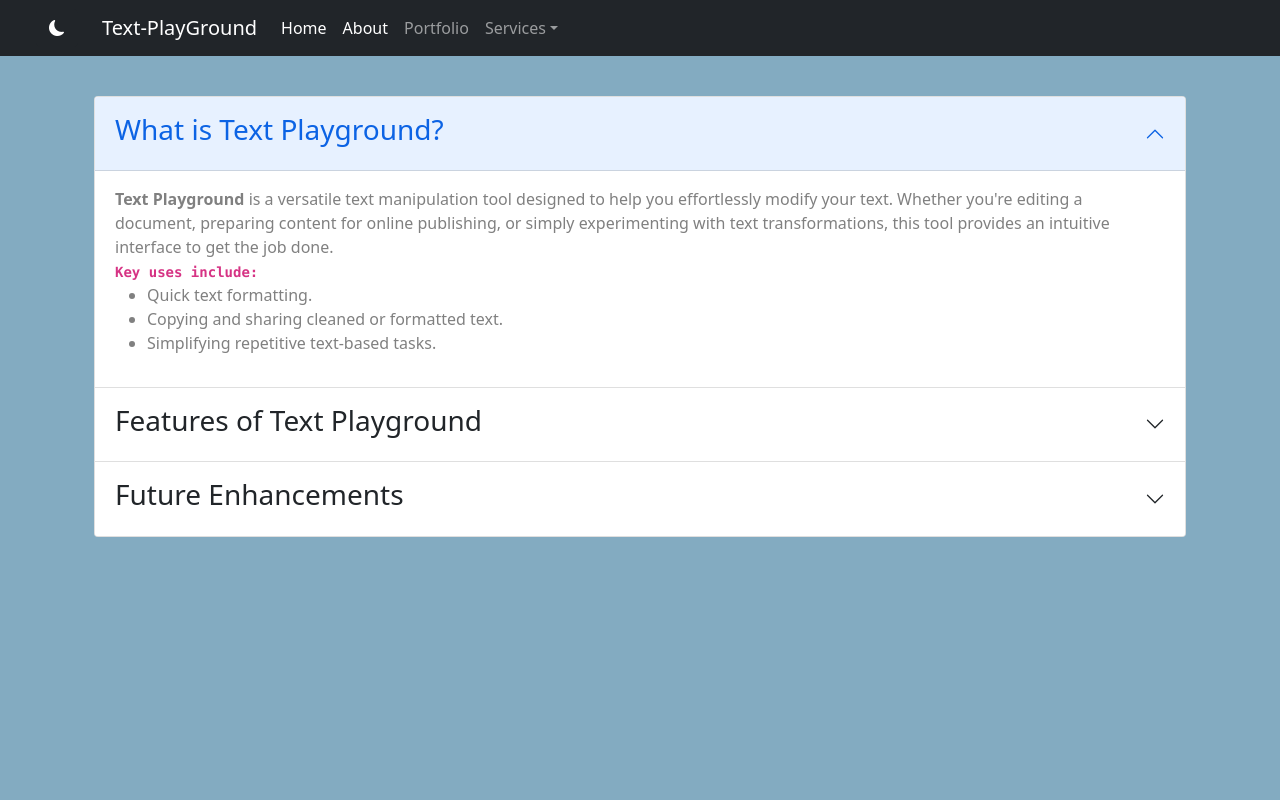
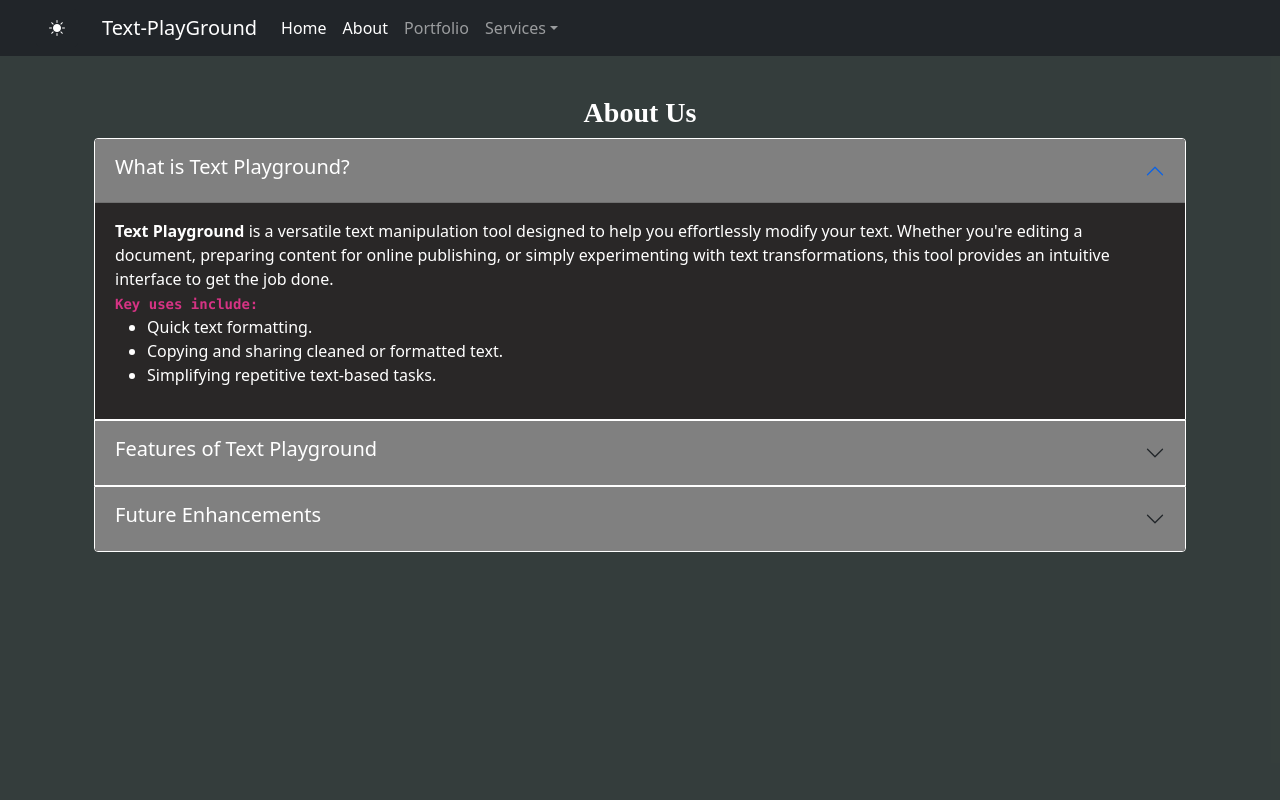
Before and after one commit to Sujan-Rai-426/React-Projects, a React (Vite) app in the folder 05_Text_PlayGround/: page /about in a window 1280 px wide. Shown: the top 800 px of the page. Built offline with nearby package versions, Linux system fonts and the light colour scheme.

Commit message:
Toggle effect in text area of TextForm and also in about field added

```diff
--- a/05_Text_PlayGround/index.html
+++ b/05_Text_PlayGround/index.html
@@ -15,7 +15,7 @@
     <!-- Bootstrap ICONS -->
     <link rel="stylesheet" href="https://cdn.jsdelivr.net/npm/bootstrap-icons@1.11.3/font/bootstrap-icons.min.css">
 
-    <title> Text PlayGround / Sujan Rai </title>
+    <title> Text PlayGround | Word Counter | CharaCter Counter | UpperCase to LowerCase | LowerCase to UpperCase </title>
   </head>
   <body>
     <div id="root"></div>
--- a/05_Text_PlayGround/src/App.jsx
+++ b/05_Text_PlayGround/src/App.jsx
@@ -30,8 +30,8 @@ function App() {
 
            // for toggle mode  initialize myStyle
       const [myStyle, setMyStyle] = useState({
-          color: 'black',
-          backgroundColor : 'rgb(113 159 184 / 87%)',
+          color: 'white',
+          backgroundColor: 'rgb(28 38 36 / 89%)',
       })
 
       // funCtion to handle toggle button
@@ -68,9 +68,9 @@ function App() {
               <Routes>
 
                     {/* When People visit default '/'  -->TextForm or Home*/}
-                  <Route exact path="/" element={ <TextForm showAlert={showAlert} heading='Enter the text in below Text PlayGround' /> } />
+                  <Route exact path="/" element={ <TextForm myStyle={myStyle} showAlert={showAlert} heading='Enter the text in below Text PlayGround' /> } />
                     {/* when people visit path '/about'  --> About */}
-                  <Route exact path="/about" element={ <About /> } />
+                  <Route exact path="/about" element={ <About myStyle={myStyle} /> } />
                     {/* when people visit path '/password_generator'  --> Password_Generator */}
                   <Route exact path="/password_generator" element={ <Password_Generator /> } />
 
--- a/05_Text_PlayGround/src/components/About.jsx
+++ b/05_Text_PlayGround/src/components/About.jsx
@@ -1,22 +1,26 @@
 
-import React from 'react'
+import React, {useState} from 'react'
 
 
-function About() {
+
+function About(props) {
+
+
     return (
 
 
-    <div className="accordion container" id="accordionPanelsStayOpenExample" style={{minHeight:'100vh',  paddingTop:'5vh', paddingBottom:'10vh'}}>
+    <div className="accordion container" id="accordionPanelsStayOpenExample" style={{  minHeight:'100vh',  paddingTop:'5vh', paddingBottom:'10vh'}}>
+        <h3 style={{textAlign: 'center', fontFamily:'initial', fontWeight: '700'}}>About Us</h3>
 
         {/* Accordion section 1st */}
-        <div className="accordion-item">
+        <div className="accordion-item border border-white" style={props.myStyle.backgroundColor === 'rgb(28 38 36 / 89%)'? {backgroundColor: '#282424de', color: 'white'} : {backgroundColor: '#b0cbe4', color: 'black'}}>
 
-            <button className="accordion-button" type="button" data-bs-toggle="collapse" data-bs-target="#panelsStayOpen-collapseOne" aria-expanded="true" aria-controls="panelsStayOpen-collapseOne">
-                <h3>What is Text Playground?</h3>
+            <button style={props.myStyle.backgroundColor === 'rgb(28 38 36 / 89%)'? {backgroundColor: 'gray', color: 'white'} : {backgroundColor: '#c8fdf2', color: 'black'}} className="accordion-button" type="button" data-bs-toggle="collapse" data-bs-target="#panelsStayOpen-collapseOne"  aria-expanded="true" aria-controls="panelsStayOpen-collapseOne" >
+                <h5>What is Text Playground?</h5>
             </button>
 
-            <div id="panelsStayOpen-collapseOne" className="accordion-collapse collapse show" aria-labelledby="panelsStayOpen-headingOne">
-                <div className="accordion-body" style={{color: 'gray'}}>
+            <div id="panelsStayOpen-collapseOne"  className="accordion-collapse collapse show" aria-labelledby="panelsStayOpen-headingOne">
+                <div className="accordion-body" >
 
                         <strong> Text Playground </strong> is a versatile text manipulation tool designed to help you effortlessly modify your text. Whether you're editing a document, preparing content for online publishing, or simply experimenting with text transformations, this tool provides an intuitive interface to get the job done.
                             <br />
@@ -33,14 +37,14 @@ function About() {
 
 
             {/* Accordion section 2nd */}
-        <div className="accordion-item">
+        <div className="accordion-item border border-white" style={props.myStyle.backgroundColor === 'rgb(28 38 36 / 89%)'? {backgroundColor: '#282424de', color: 'white'} : {backgroundColor: '#b0cbe4', color: 'black'}}>
 
-            <button className="accordion-button collapsed" type="button" data-bs-toggle="collapse" data-bs-target="#panelsStayOpen-collapseThree" aria-expanded="false" aria-controls="panelsStayOpen-collapseThree">
-                <h3> Features of Text Playground </h3>
+            <button style={props.myStyle.backgroundColor === 'rgb(28 38 36 / 89%)'? {backgroundColor: 'gray', color: 'white'} : {backgroundColor: '#c8fdf2', color: 'black'}} className="accordion-button collapsed" type="button" data-bs-toggle="collapse" data-bs-target="#panelsStayOpen-collapseThree" aria-expanded="false" aria-controls="panelsStayOpen-collapseThree">
+                <h5> Features of Text Playground </h5>
             </button>
 
             <div id="panelsStayOpen-collapseThree" className="accordion-collapse collapse" aria-labelledby="panelsStayOpen-headingThree">
-                <div className="accordion-body" style={{color: 'gray'}}>
+                <div className="accordion-body" >
                 <strong>Text Playground provides</strong> some basic features rightnow to enhance your text manipulation experience with fun.
                 <br />
                 <code><b> Currently, Text Playground offers the following key features:</b></code>
@@ -59,14 +63,14 @@ function About() {
 
 
             {/* Accordion section 2nd */}
-        <div className="accordion-item">
+        <div className="accordion-item border border-white" style={props.myStyle.backgroundColor === 'rgb(28 38 36 / 89%)'? {backgroundColor: '#282424de', color: 'white'} : {backgroundColor: '#b0cbe4', color: 'black'}}>
 
-            <button className="accordion-button collapsed" type="button" data-bs-toggle="collapse" data-bs-target="#panelsStayOpen-collapseTwo" aria-expanded="false" aria-controls="panelsStayOpen-collapseTwo">
-                <h3> Future Enhancements </h3>
+            <button style={props.myStyle.backgroundColor === 'rgb(28 38 36 / 89%)'? {backgroundColor: 'gray', color: 'white'} : {backgroundColor: '#c8fdf2', color: 'black'}} className="accordion-button collapsed" type="button" data-bs-toggle="collapse" data-bs-target="#panelsStayOpen-collapseTwo" aria-expanded="false" aria-controls="panelsStayOpen-collapseTwo">
+                <h5> Future Enhancements </h5>
             </button>
 
             <div id="panelsStayOpen-collapseTwo" className="accordion-collapse collapse" aria-labelledby="panelsStayOpen-headingTwo">
-                <div className="accordion-body" style={{color: 'gray'}}>
+                <div className="accordion-body" >
                     <strong>Text Playground is just getting started! </strong> Future Updates and Enhancements will be consistent to Enhance your experience.
                     <br />
                     <code><b> Here are some of the exciting features we plan to add in the future: </b></code>
--- a/05_Text_PlayGround/src/components/AlertMsg.jsx
+++ b/05_Text_PlayGround/src/components/AlertMsg.jsx
@@ -4,7 +4,7 @@ import React from 'react'
 function AlertMsg(props) {
     return (
 
-        props.alert && <div className={`alert alert-${props.alert.type} alert-dismissible fade show`} role="alert">
+        props.alert && <div className={`alert alert-${props.alert.type} alert-dismissible fade show`} style={{zIndex: '10', position:'fixed', left: '0', right: '0' }} role="alert">
             <strong> Hey!!! </strong> {props.alert.msg}
             <button type="button" className="btn-close" data-bs-dismiss="alert" aria-label="Close"></button>
         </div>
--- a/05_Text_PlayGround/src/components/TextForm.jsx
+++ b/05_Text_PlayGround/src/components/TextForm.jsx
@@ -69,7 +69,7 @@ function TextForm(props) {
             </div>
 
             <div className="mb-3">
-                <textarea  value={text} onChange={handle_change} style={{ color:'red' }} ref={textRef} className="form-control" id="exampleFormControlTextarea1" rows="9" ></textarea>
+                <textarea  value={text} onChange={handle_change} style={props.myStyle.backgroundColor === 'rgb(28 38 36 / 89%)'? {backgroundColor: '#282424de', color: 'white'} : {backgroundColor: 'rgb(200 212 224)', color: 'black'}} ref={textRef} className="form-control" id="exampleFormControlTextarea1" rows="9" ></textarea>
             </div>
 
             {/* button div  */}
@@ -87,7 +87,7 @@ function TextForm(props) {
     {/* start div container for text information */}
         <div className="container">
             <h3> Text Summary </h3>
-            <p> Total word = <b> {text.split(" ").length} </b>, Total characters in text = <b> {text.length} </b></p>
+            <p> Total word = <b> {text.split(" ").filter((element) => {return element.length !== 0}).length} </b>, Total characters in text = <b> {text.length} </b></p>
             <h3> Preview </h3>
             <p> <i> {text}</i> </p>
         </div>
```
